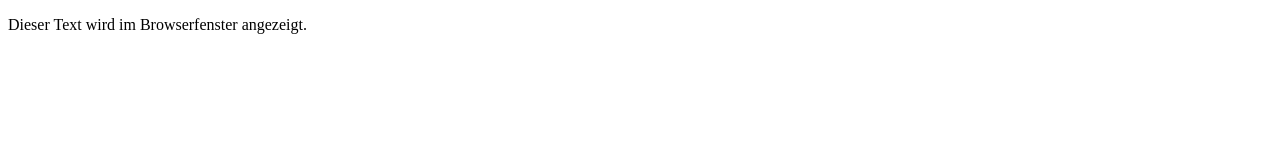
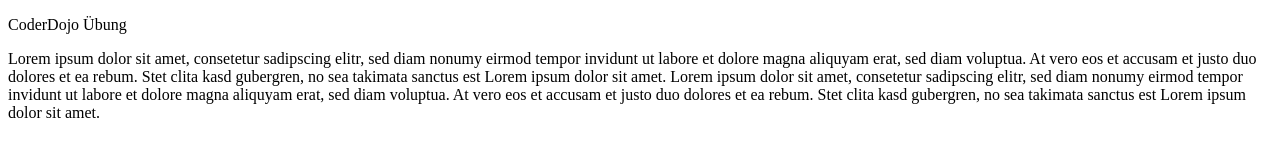
Before and after one commit to eurogym/first-homepage-161amerass, a plain HTML site: page index.html in a window 1280 px wide. Drawn offline with Linux system fonts and the light colour scheme.

Commit message:
Update index.html
1.Info Übung

```diff
--- a/index.html
+++ b/index.html
@@ -6,7 +6,9 @@
 </head>
 
 <body>
-<p>Dieser Text wird im Browserfenster angezeigt.</p>
+<p>CoderDojo &Uuml;bung</h1>
+    </p>Lorem ipsum dolor sit amet, consetetur sadipscing elitr, sed diam nonumy eirmod tempor invidunt ut labore et dolore magna aliquyam erat, sed diam voluptua. At vero eos et accusam et justo duo dolores et ea rebum. Stet clita kasd gubergren, no sea takimata sanctus est Lorem ipsum dolor sit amet. Lorem ipsum dolor sit amet, consetetur sadipscing elitr, sed diam nonumy eirmod tempor invidunt ut labore et dolore magna aliquyam erat, sed diam voluptua. At vero eos et accusam et justo duo dolores et ea rebum. Stet clita kasd gubergren, no sea takimata sanctus est Lorem ipsum dolor sit amet.
+
 </body>
 
 </html>
```
